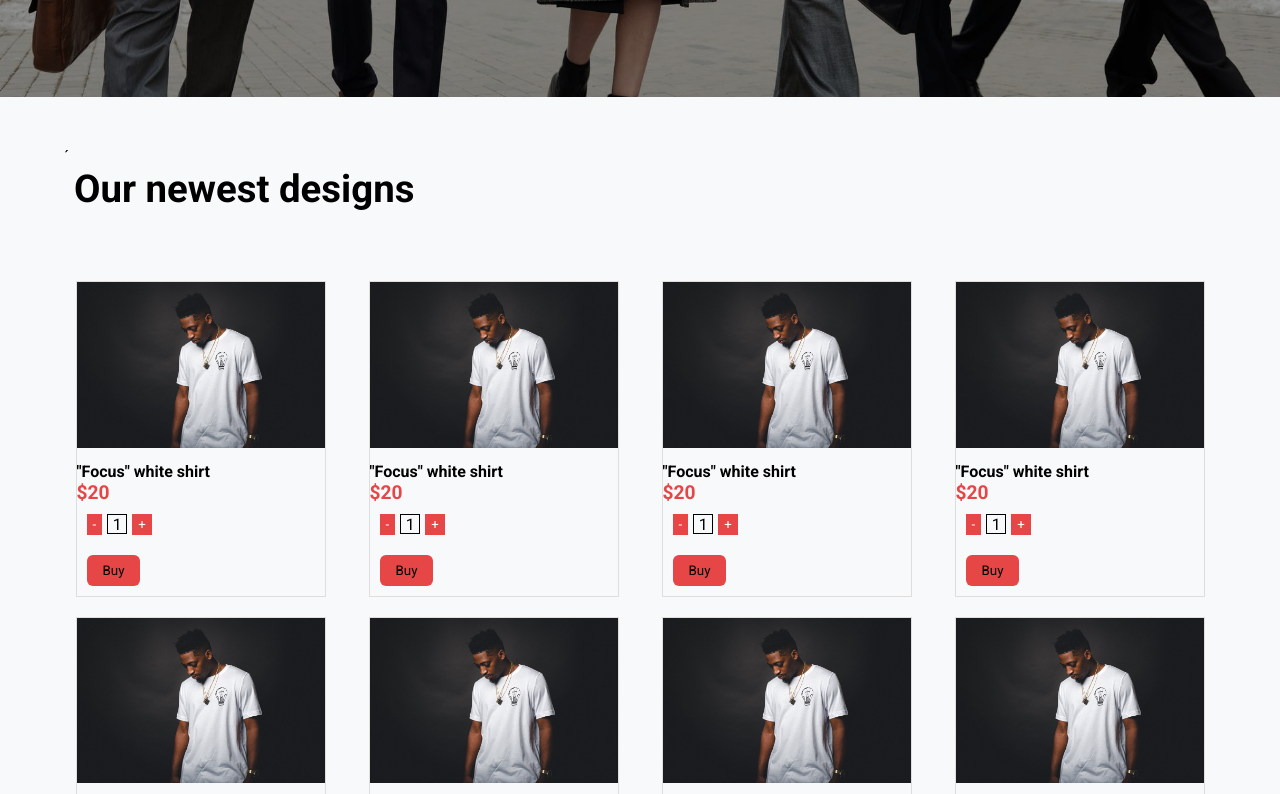
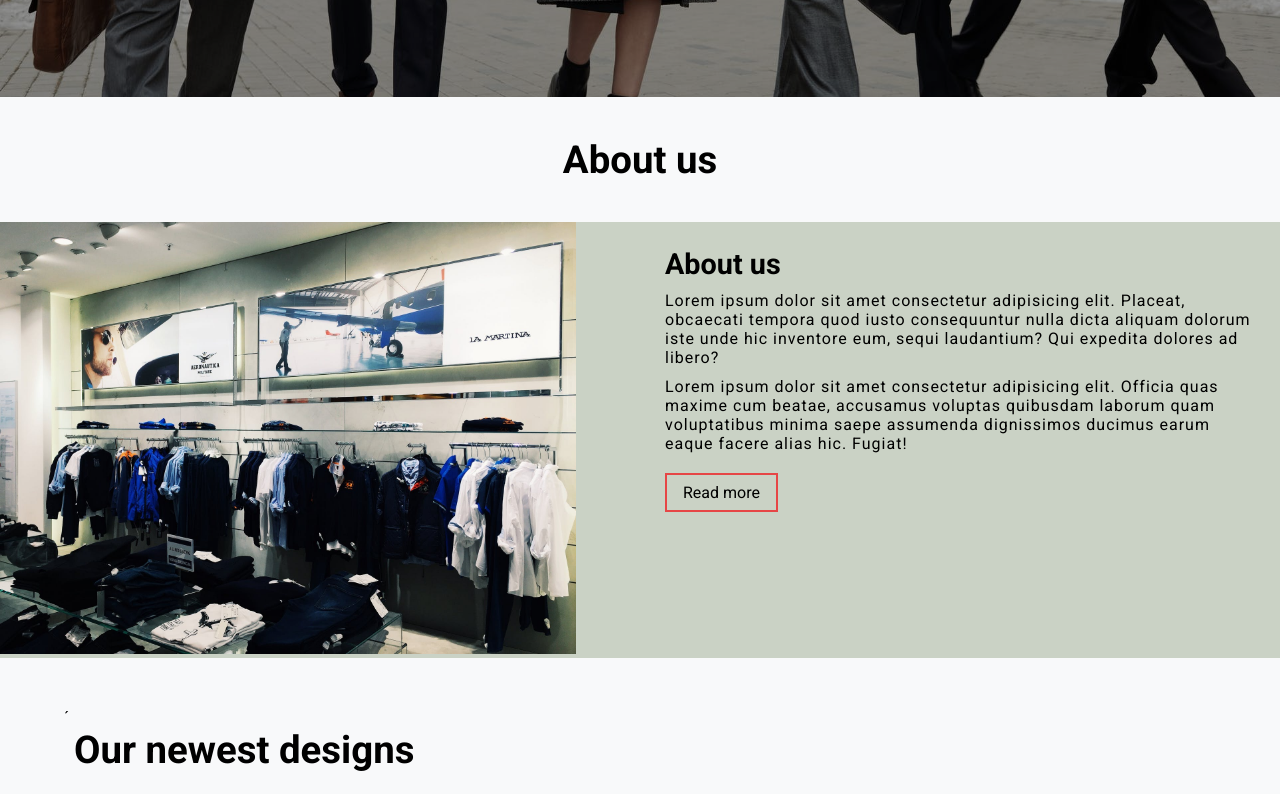
Before and after one commit to anlopezd/ecommerce, a plain HTML site: page index.html in a window 1280 px wide. Shown: the part 860-1654 px from the top of the page. Drawn offline with Linux system fonts and the light colour scheme.

Commit message:
Add files via upload

```diff
--- a/index.html
+++ b/index.html
@@ -15,7 +15,7 @@
         <nav>
             <ul>
                 <li><a href="#home" class="active">Home</a></li>
-                <li><a href="#">About</a></li>
+                <li><a href="#about">About</a></li>
                 <li><a href="#shop">Shop</a></li>
                 <li><a href="#contact">Contact</a></li>
             </ul>
@@ -29,12 +29,36 @@
         <div class="slider-text">
             <h2>Men clothes</h2>
             <p>Do you want to look better?</p>
-            <a href="">Shop now</a>
+            <a href="#shop">Shop now</a>
         </div>
         <div class="capa"></div>
    </div>
    </div>
 
+   <!-- About -->
+  <section id="about">
+      <h2>About us</h2>
+
+      <div class="about-container">
+          <div class="about-img-container">
+            <img src="./about.jpeg" alt="about image">
+          </div>
+
+          <div class="about-info">
+              <h3>About us</h2>
+                <p>Lorem ipsum dolor sit amet consectetur adipisicing elit. Placeat, obcaecati tempora quod iusto consequuntur nulla dicta aliquam dolorum iste unde hic inventore eum, sequi laudantium? Qui expedita dolores ad libero?</p>
+                 <p>Lorem ipsum dolor sit amet consectetur adipisicing elit. Officia quas maxime cum beatae, accusamus voluptas quibusdam laborum quam voluptatibus minima saepe assumenda dignissimos ducimus earum eaque facere alias hic. Fugiat!</p>
+                <div class="about-btn">
+                    <a href="#">Read more</a>
+                </div>
+
+            </div>
+      </div>
+
+  </section>
+
+
+  <!-- shop -->
    <section class="clothe" id="shop">´
     <h2>Our newest designs</h2>
        <div id="clothes" class="clothes">
--- a/style.css
+++ b/style.css
@@ -12,6 +12,14 @@ body {
 }
 html {
     scroll-behavior: smooth;
+}
+
+::-webkit-scrollbar{
+    background-color: #f8f9fa;
+    width: 13px;
+}
+::-webkit-scrollbar-thumb {
+    background-color: #dbdee2;
 }
 
 a {
@@ -122,6 +130,58 @@ color: white;
     background-color: rgb(230, 70, 70);
 }
 
+/* About */
+
+#about h2 {
+    font-size: 2.4rem;
+    text-align: center;
+    margin: 40px;
+}
+
+#about h3 {
+    font-size: 1.8rem;
+}
+
+#about p {
+    letter-spacing: 1px;
+    margin: 10px 0;
+}
+
+#about a {
+    padding: 8px 16px;
+    color: rgb(0, 0, 0);
+    border: 2px solid rgb(230, 70, 70);
+    transition: all .5s;
+    margin-top: 70px;
+}
+
+#about a:hover {
+    background-color:rgb(230, 70, 70);
+}
+
+.about-container {
+    display: grid;
+    grid-template-columns: 1fr 1fr;
+    background-color: rgb(202, 210, 197);
+}
+
+.about-img-container {
+    width: 90%;
+}
+
+.about-img-container img {
+    width: 100%;
+    object-fit: cover;
+}
+
+.about-info {
+    margin: 25px;
+    height: 100%;
+}
+
+.about-btn {
+    margin-top: 30px;
+}
 /*Clothes*/
 
 .clothe {
@@ -258,6 +318,19 @@ color: white;
     #shopping-cart {
         right: 30px;
     }
+
+    .about-container {
+        grid-template-columns: 1fr;
+        width: 100%;
+    }
+    .about-img-container {
+        width: 100%;
+    }
+    #about h3 {
+        text-align: center;
+        width: 100%;
+    }
+
 }
 
 /* Contact */
@@ -284,6 +357,7 @@ form {
     flex-direction: column;
     width: 100%;
     margin: 15px;
+    margin-top: 35px;
 }
 form input {
     width: 90%;
```
Also changed, not shown: about.jpeg (added), form-fondo.jpeg (added).
